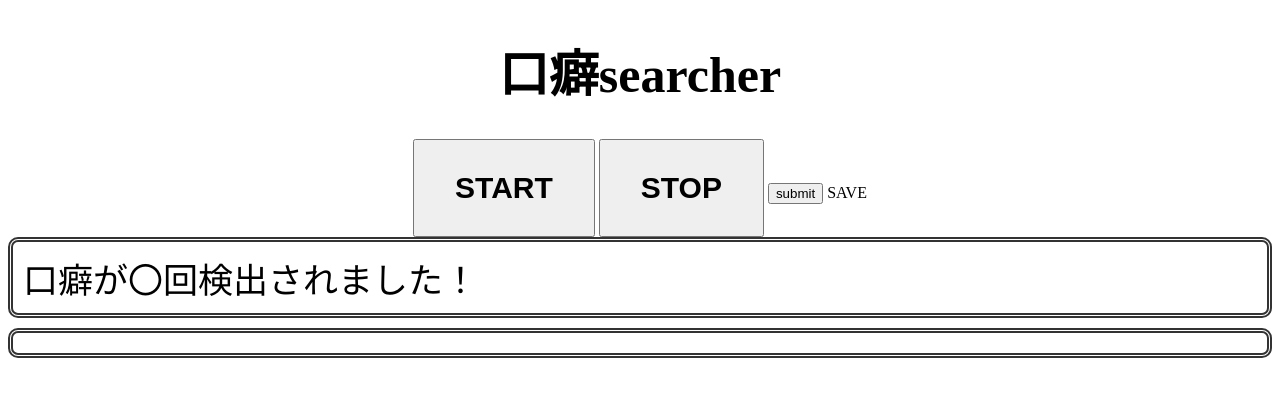
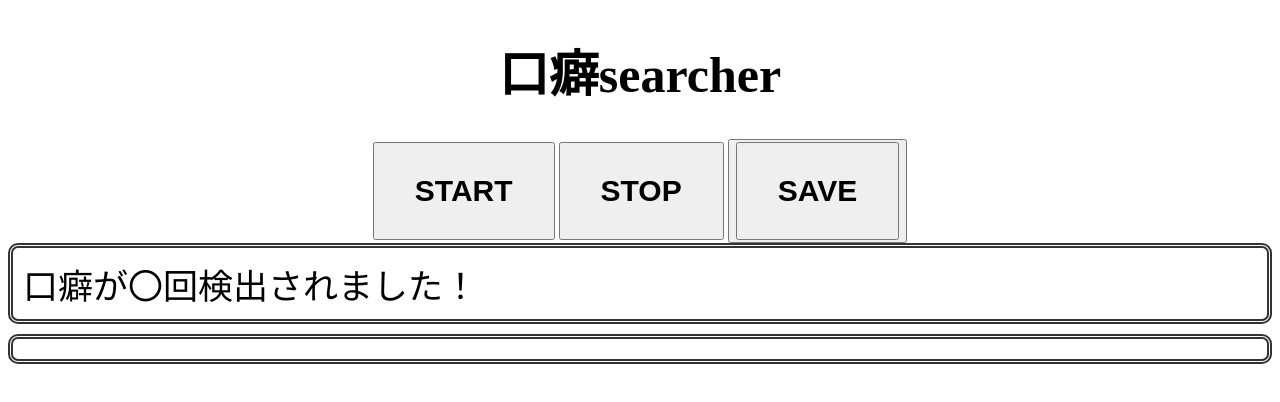
Before and after one commit to F-fukuoka/searcher, a plain HTML site: page main.html in a window 1280 px wide. Drawn offline with Linux system fonts and the light colour scheme.

Commit message:
新しいタブ

```diff
--- a/main.css
+++ b/main.css
@@ -17,7 +17,7 @@ button.b2{
     font-weight: bold;
     padding: 30px 40px;
 }
-button.b3{
+input.b3{
     font-size:30px;
     font-weight: bold;
     padding: 30px 40px;
--- a/main.html
+++ b/main.html
@@ -16,12 +16,11 @@
         <button type="button" class="b2" id="btn2" value="submit" >
            <font>STOP</font>
         </button>
-        <!--<button type="button" class="b3" id="btn3" value="submit">
-          <form target="_blank" action="https://docs.google.com/document/u/0/"></form>-->
-          <input type="button" class="b3" id="btn3" value="submit"
-           onClick="window.open("https://docs.google.com/document/u/0/",'_blank')" />
-           <font>SAVE</font>
-        </button>
+         <button>
+            <input type="button" class="b3" id="btn3" value="SAVE"
+             onclick="window.open('https://docs.google.com/document/u/0/')">
+            </button>
+
              </span>
     </div>
              <div id="result"
```
